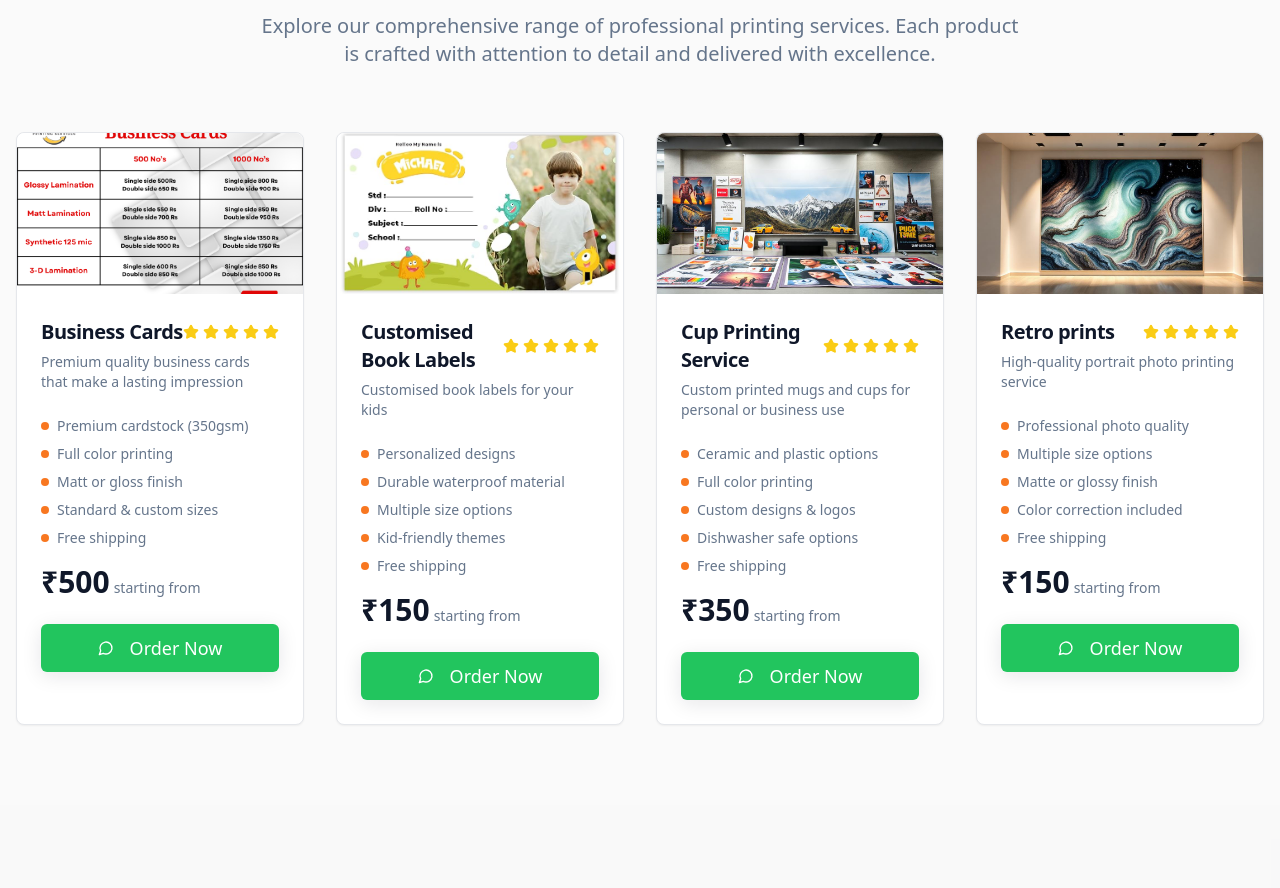
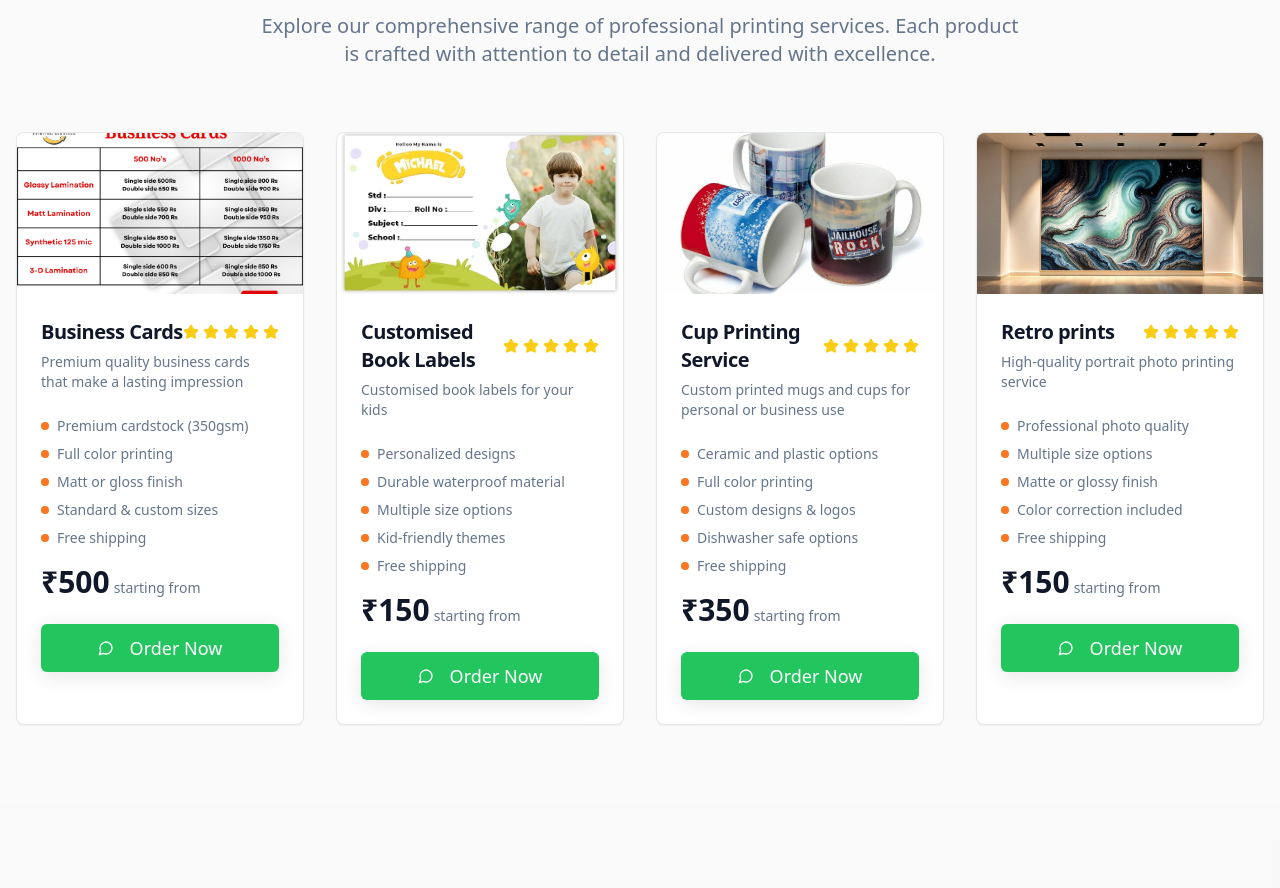
Before and after one commit to hemadrichalla/print-shop, a React (Vite) app: page / in a window 1280 px wide. Shown: the part 940-1828 px from the top of the page. Built offline with nearby package versions, Linux system fonts and the light colour scheme.

Commit message:
Update cup printing image
Update the image for cup printing services.

```diff
--- a/src/components/ProductCatalog.tsx
+++ b/src/components/ProductCatalog.tsx
@@ -37,7 +37,7 @@ const ProductCatalog = () => {
       title: "Cup Printing Service",
       description: "Custom printed mugs and cups for personal or business use",
       price: "₹350",
-      image: customPrintsImage,
+      image: "/lovable-uploads/51a5031d-5e94-433b-939d-29eff943affd.png",
       features: [
         "Ceramic and plastic options",
         "Full color printing",
```
Also changed, not shown: public/lovable-uploads/51a5031d-5e94-433b-939d-29eff943affd.png (added).
